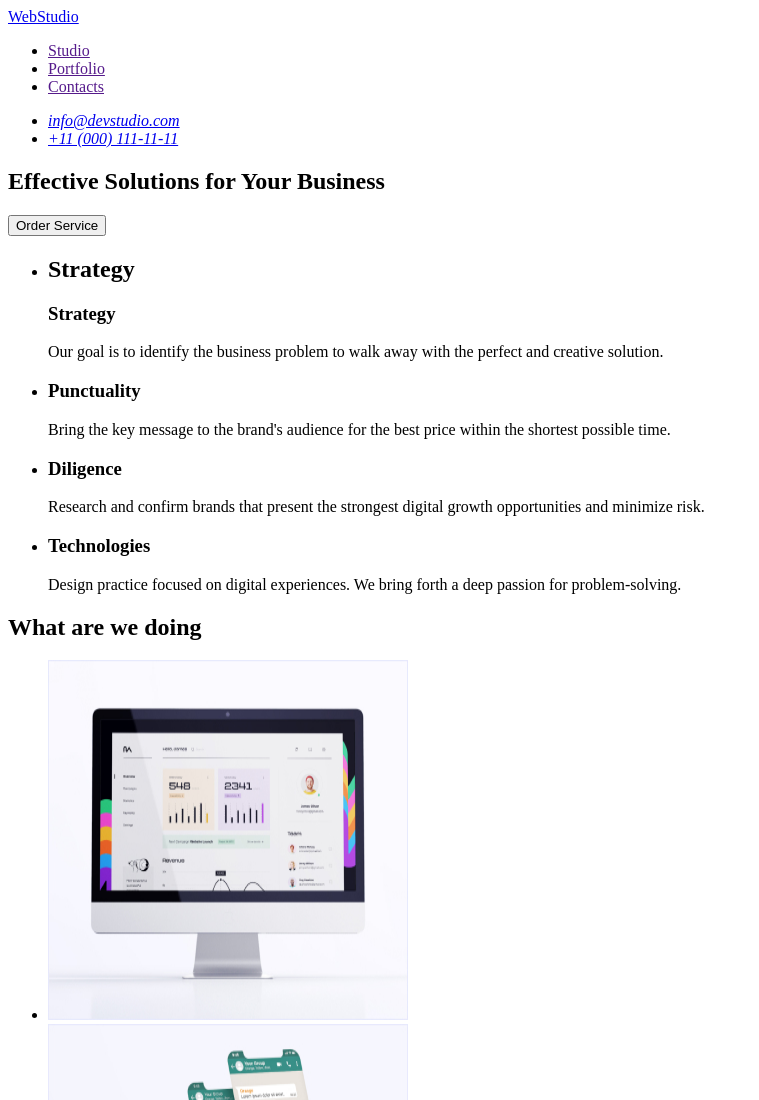
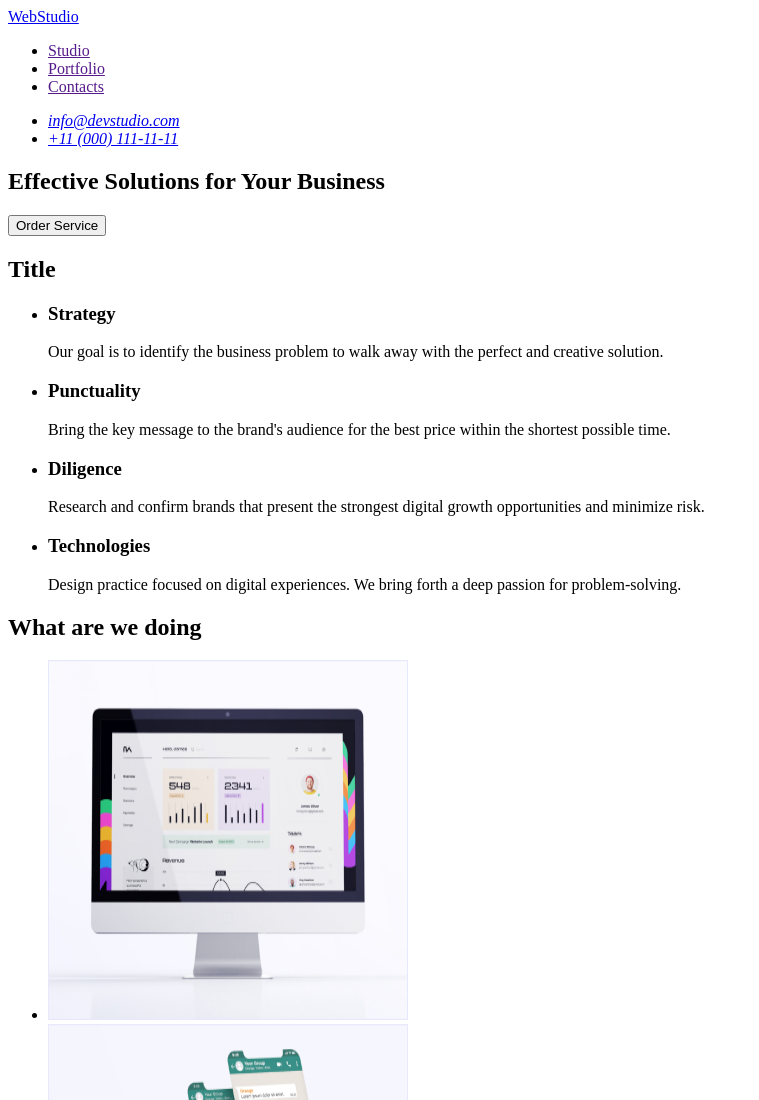
Before and after one commit to shanepai-14/goit-markup-hw-01, a plain HTML site: page index.html in a window 1280 px wide. Shown: the top 1100 px of the page, without its empty margins (0-759 px from the left). Drawn offline with Linux system fonts and the light colour scheme.

Commit message:
Update index.html

```diff
--- a/index.html
+++ b/index.html
@@ -30,9 +30,9 @@
       </section>
       <!-- Section 2-->
       <section>
+        <h2>Title</h2>
         <ul>
           <li>
-            <h2>Strategy</h2>
             <h3>Strategy</h3>
             <p>
               Our goal is to identify the business problem to walk away with the
```
